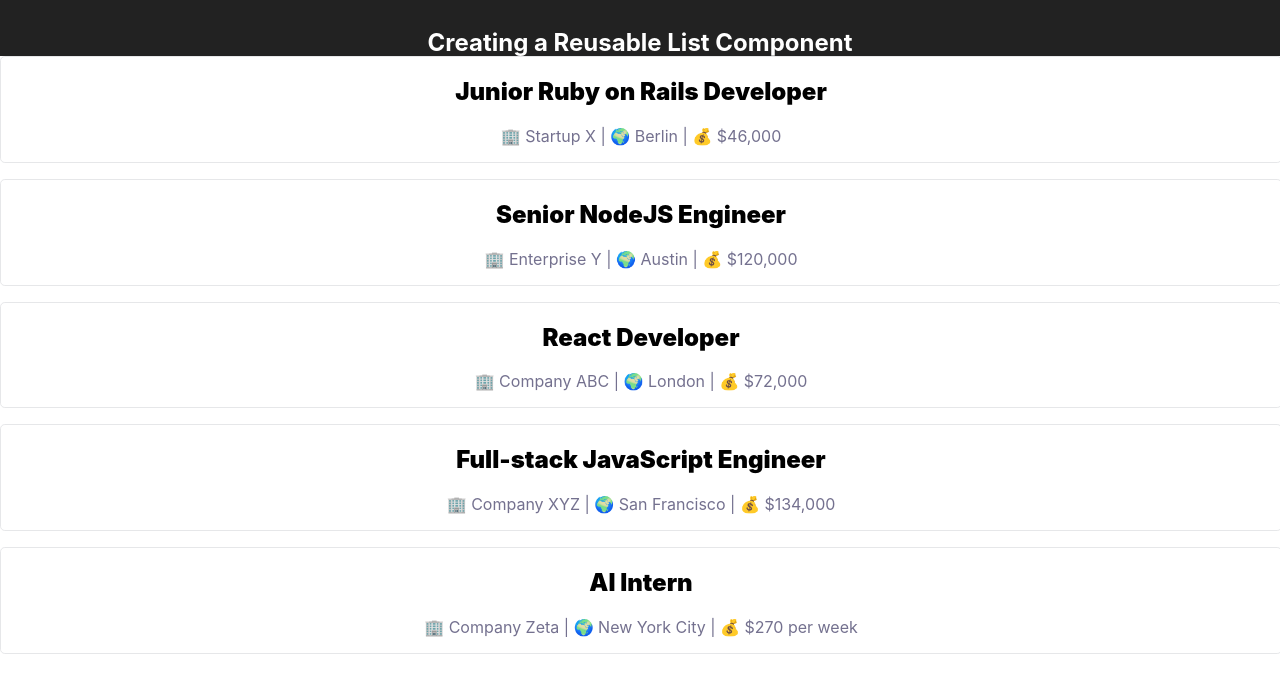
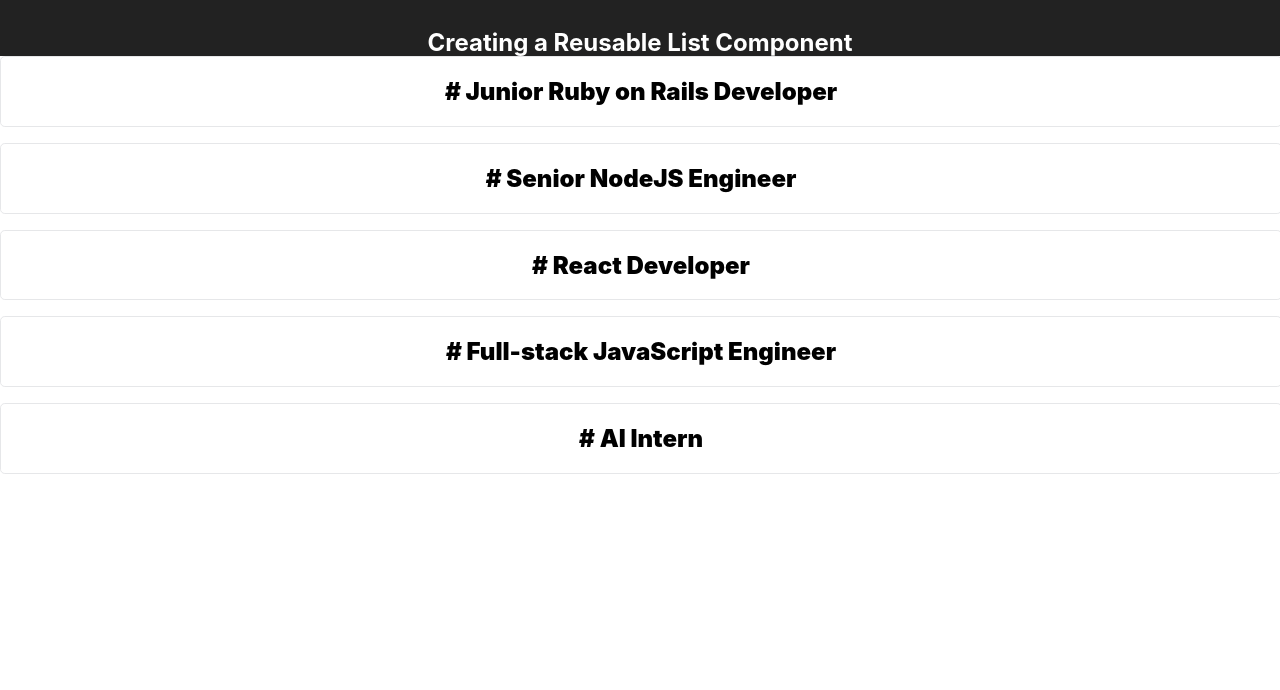
Before and after one commit to hamityay/practise_react_2, a React (Create React App) app: page / in a window 1280 px wide. Shown: the top 690 px of the page. Built offline with nearby package versions, Linux system fonts and the light colour scheme.

Commit message:
Add new component to test reusability for listing.

```diff
--- a/src/App.js
+++ b/src/App.js
@@ -3,6 +3,7 @@ import './App.css';
 import List from './components/list';
 import Jobıtem from './components/job_list_element'
 import jobs from './data/jobs';
+import SimpleJobElement from './components/simple_job_element';
 
 const items = ['banana', 'apple', 'orange'];
 
@@ -14,7 +15,7 @@ function App() {
           Creating a Reusable List Component
         </h1>
       </header>
-      <List items={jobs} itemElement={Jobıtem} />
+      <List items={jobs} itemElement={SimpleJobElement} />
     </div>
   );
 }
--- /dev/null
+++ b/src/components/simple_job_element.js
@@ -0,0 +1,18 @@
+import React from 'react';
+import './job_list_element.css'
+
+export default class SimpleJobElement extends React.Component {
+  render() {
+    const { title } = this.props;
+
+    return(
+      <a href="#" className="job-item">
+        <div>
+          <h2 className="job-item_title">
+            # {title}
+          </h2>
+      </div>
+      </a>
+    );
+  }
+}
```
